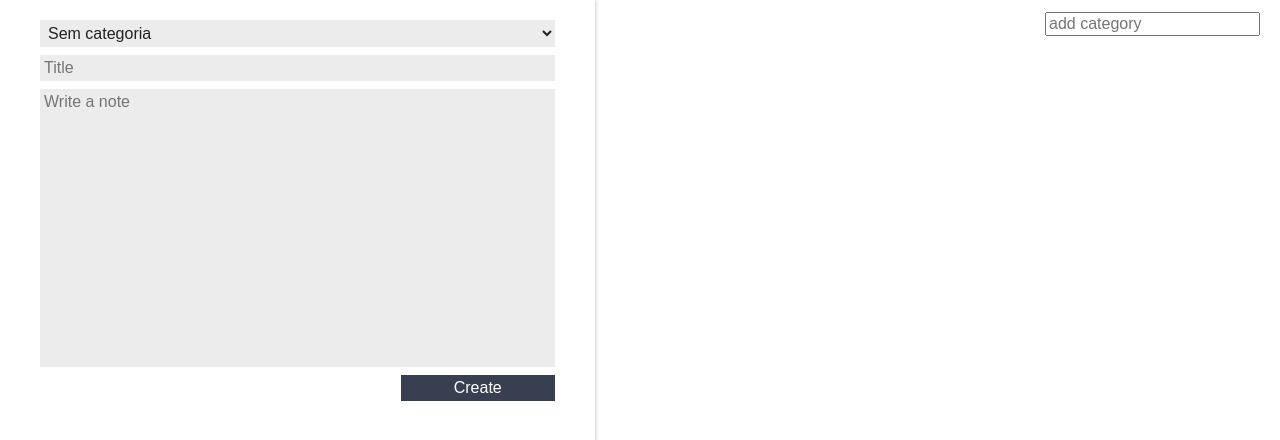
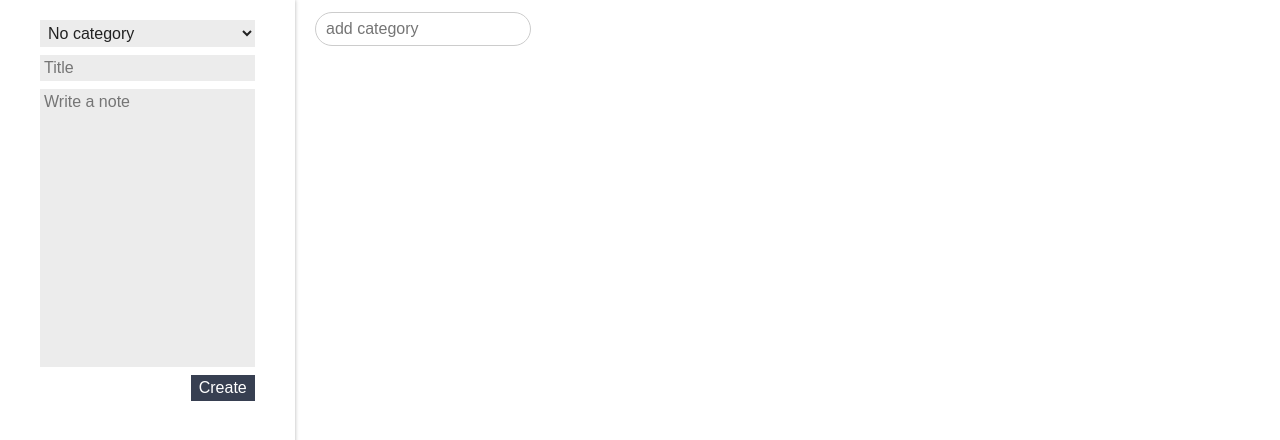
Before and after one commit to ivanclay/alura_ceep, a React (Create React App) app: page / in a window 1280 px wide. Shown: the top 440 px of the page. Built offline with nearby package versions, Linux system fonts and the light colour scheme.

Commit message:
Unsubscribe and layout

```diff
--- a/src/App.css
+++ b/src/App.css
@@ -1,9 +1,11 @@
 .container {
     display: flex;
+    max-width: 40%;
   }
 
   .main-container{
     flex-grow: 3;
+    max-width: 50%;
   }
 
   :root {
--- a/src/components/catergory-list/category-list.jsx
+++ b/src/components/catergory-list/category-list.jsx
@@ -1,4 +1,4 @@
-import React, { Component } from "react";
+import React from "react";
 import "./style.css";
 
 class CategoryList extends React.Component {
@@ -6,6 +6,8 @@ class CategoryList extends React.Component {
     constructor(){
         super();
         this.state = {categories: []}
+        this._newCategories = this._newCategories.bind(this);
+        this._inputValue = "";
     }
 
     _newCategories(categories){
@@ -13,10 +15,12 @@ class CategoryList extends React.Component {
     }
 
     componentDidMount(){
-        this.props.categories.subscribe(this._newCategories.bind(this));
+        this.props.categories.subscribe(this._newCategories);
     }
 
-
+    componentWillUnmount(){
+        this.props.categories.unsubscribe(this._newCategories);
+    }
 
     _hadleInputEvent(event){
         if(event.key === "Enter"){
@@ -27,17 +31,17 @@ class CategoryList extends React.Component {
     render() {
         return (
             <section className="category-list">
+                 <input
+                    type="text"
+                    className="category-list-input"
+                    placeholder="add category"
+                    onKeyUp={this._hadleInputEvent.bind(this)}
+                />
                 <ul className="category-list-list">
                     {this.state.categories.map((category, index) => {
                         return <li className="category-list-item" key={index}>{category}</li>
                     })}
                 </ul>
-                <input
-                    type="text"
-                    className="category-list-input"
-                    placeholder="add category"
-                    onKeyUp={this._hadleInputEvent.bind(this)}
-                />
             </section>
         );
     }
--- a/src/components/catergory-list/style.css
+++ b/src/components/catergory-list/style.css
@@ -1,13 +1,14 @@
 .category-list{
     display: flex;
-    flex-direction: row;
+    flex-direction: column;
     margin-top: 12px;
+    justify-content: space-between;
 }
 .category-list-list{
     flex: 1;
     display: flex;
-    flex-direction: row;
     justify-content: space-evenly;
+    margin-top: 10px;
 }
 .category-list-item{
     background-color: var(--secundaria);
@@ -16,6 +17,13 @@
     border-radius: 10px;
     font-family: Arial, Helvetica, sans-serif;
 }
+
 .category-list-input{
     margin-right: 20px;
+    margin-left: 20px;
+    border: 1px solid #CCC;
+    outline: 0;
+    border-radius: 20px;
+    height: 30px;
+    padding-left: 10px;
 }
--- a/src/components/note-list/note-list.jsx
+++ b/src/components/note-list/note-list.jsx
@@ -7,14 +7,19 @@ class NoteList extends Component {
   constructor(){
     super();
     this.state = {notes: []};
+    this._newNotes = this._newNotes.bind(this);
   }
 
   componentDidMount(){
-    this.props.notes.subscribe(this._newNotes.bind(this));
+    this.props.notes.subscribe(this._newNotes);
   }
 
-  _newNotes(newNotes){
-      this.setState({...this.state, newNotes});
+  componentWillUnmount(){
+    this.props.notes.unsubscribe(this._newNotes);
+}
+
+  _newNotes(notes){
+      this.setState({...this.state, notes});
       console.log(this.state.notes);
   }
 
--- a/src/components/registration-form/registration-form.jsx
+++ b/src/components/registration-form/registration-form.jsx
@@ -9,6 +9,7 @@ class RegistrationForm extends Component {
     this.note = "";
     this.category = "no category";
     this.state = {categories: []}
+    this._newCategories = this._newCategories.bind(this);
   }
 
   _newCategories(categories){
@@ -16,9 +17,12 @@ class RegistrationForm extends Component {
   }
 
   componentDidMount(){
-      this.props.categories.subscribe(this._newCategories.bind(this));
+    this.props.categories.subscribe(this._newCategories);
   }
 
+  componentWillUnmount(){
+      this.props.categories.unsubscribe(this._newCategories);
+  }
 
   _handleOnChangeTitle(event){
     event.stopPropagation();
@@ -52,7 +56,7 @@ class RegistrationForm extends Component {
             className="registration-form-input"
             onChange={this._hadleChangeCategory.bind(this)}
         >
-          <option>Sem categoria</option>
+          <option>No category</option>
           {this.state.categories.map((category, index) => {
             return <option key={index}>{category}</option>
           })}
--- a/src/data/Categories.js
+++ b/src/data/Categories.js
@@ -20,7 +20,7 @@ export default class Categories {
         this._subscribers.push(f);
     }
 
-    unsubscribe(){
-
+    unsubscribe(f){
+        this._subscribers.filter(x => x !== f);
     }
 }
--- a/src/data/NotesArray.js
+++ b/src/data/NotesArray.js
@@ -26,8 +26,8 @@ export default class NotesArray {
         this._subscribers.push(f);
     }
 
-    unsubscribe(){
-
+    unsubscribe(f){
+        this._subscribers.filter(x => x !== f);
     }
 }
 
```
